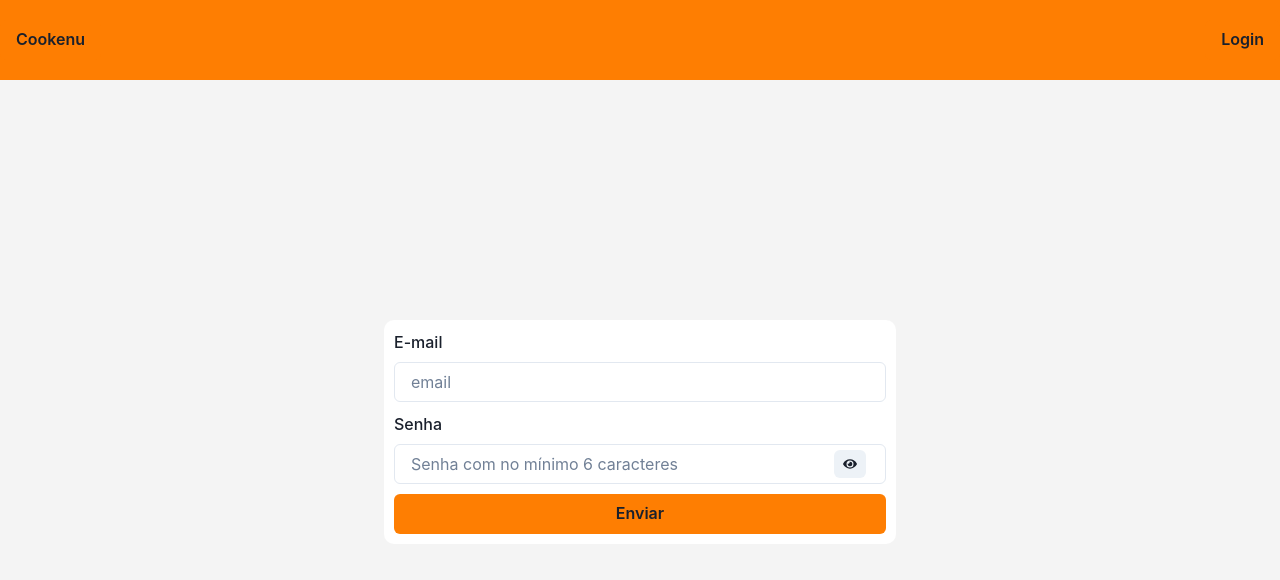
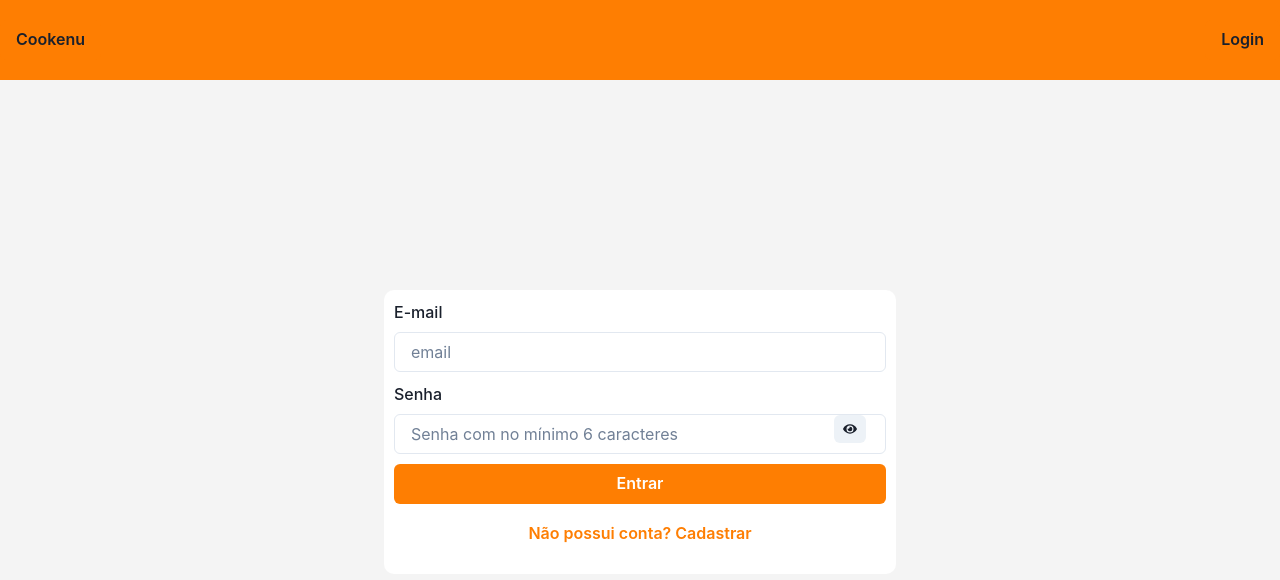
Before and after one commit to JoaoPedroweb/cookenu, a React (Create React App) app: page /login in a window 1280 px wide. Shown: the top 580 px of the page. Built offline with nearby package versions, Linux system fonts and the light colour scheme.

Commit message:
parte-06 estilizacao de botoes

```diff
--- a/src/pages/login/index.js
+++ b/src/pages/login/index.js
@@ -79,7 +79,8 @@ export const LoginPage = () => {
                             </FormErrorMessage>
                         ) : undefined}
                     </FormControl>
-                    <Button type="submit" variant="form">Enviar</Button>
+                    <Button type="submit" variant="formMain">Entrar</Button>
+                    <Button type="button" variant="formSecondary">Não possui conta? Cadastrar</Button>
                 </form>
             </FormContainer>
         </LoginPageContainer>
--- a/src/pages/login/styled.js
+++ b/src/pages/login/styled.js
@@ -18,7 +18,7 @@ export const FormContainer = styled.div`
     border-radius: 10px;
     padding: 10px;
 
-    input, p{
+    input, p, button {
         margin-bottom: 10px;
     }
 `;
--- a/src/styles/theme.js
+++ b/src/styles/theme.js
@@ -7,16 +7,38 @@ export const theme = extendTheme({
                 header: {
                     bg: "laranja.500"
                 },
-                form: {
+                formMain: {
                     width: "100%",
-                    bg: "laranja.500"
-                }
+                    bg: "laranja.500",
+                    color: "white",
+                    _hover: {
+                        bg: "white",
+                        color: "laranja.500",
+                        border: "3px solid #FE7E02"
+                    }
+                },
+                formSecondary: {
+                    width: "100%",
+                    bg: "white",
+                    color: "laranja.500",
+                    _hover: {
+                        fontWeight: "normal",
+                        color: "black",
+                        textDecoration: "underline",
+                        border: "1px solid grey",
+                    }
+                },
             }
         }
     },
     colors: {
         laranja: {
-            500: "#FE7E02"
+            100: "#F8E1CC",
+            500: "#FE7E02",
+        },
+        laranja2: {
+            100: "#F8E3BF",
+            500: "#f9b24e"
         }
     }
 })
```
